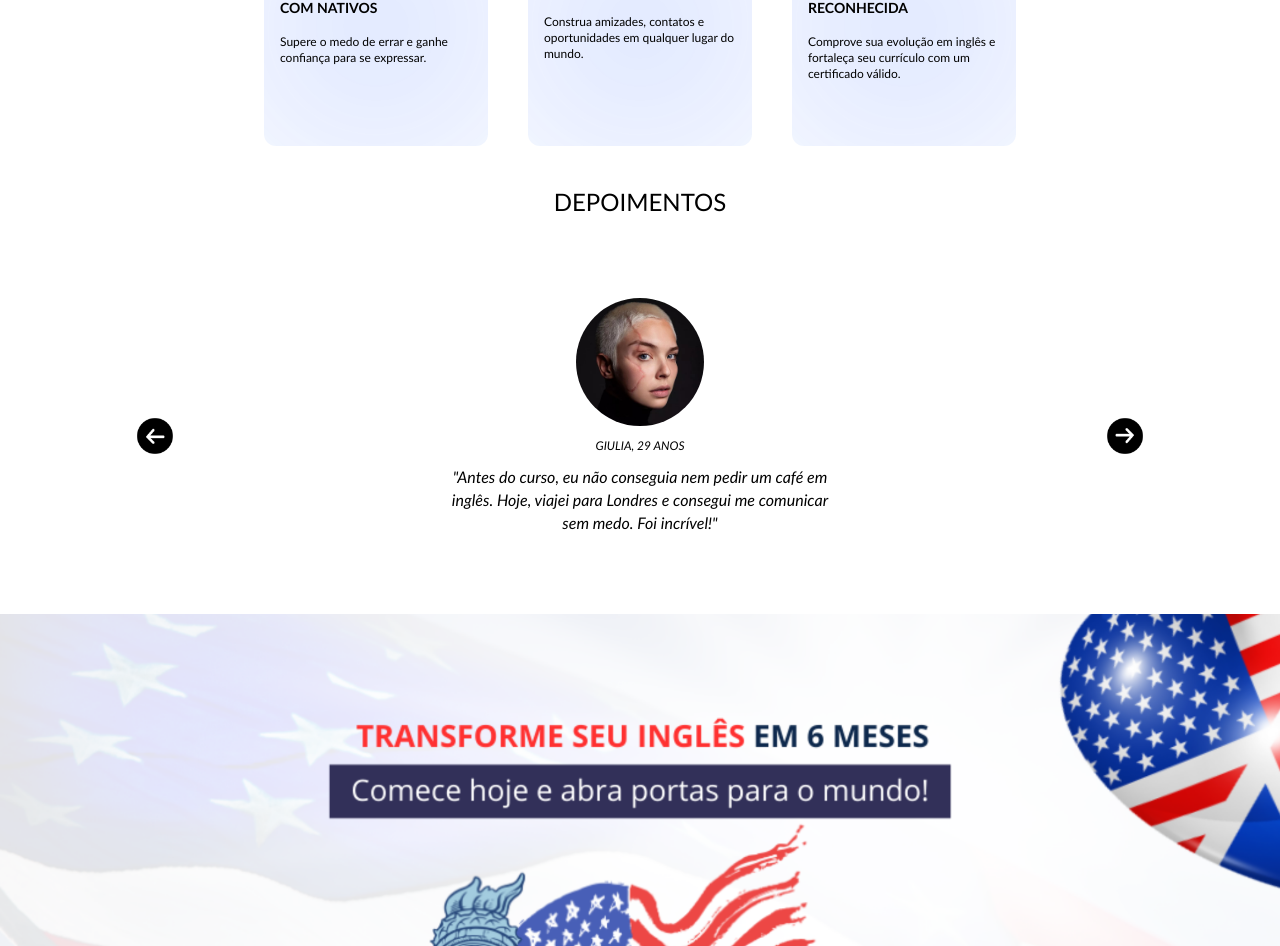
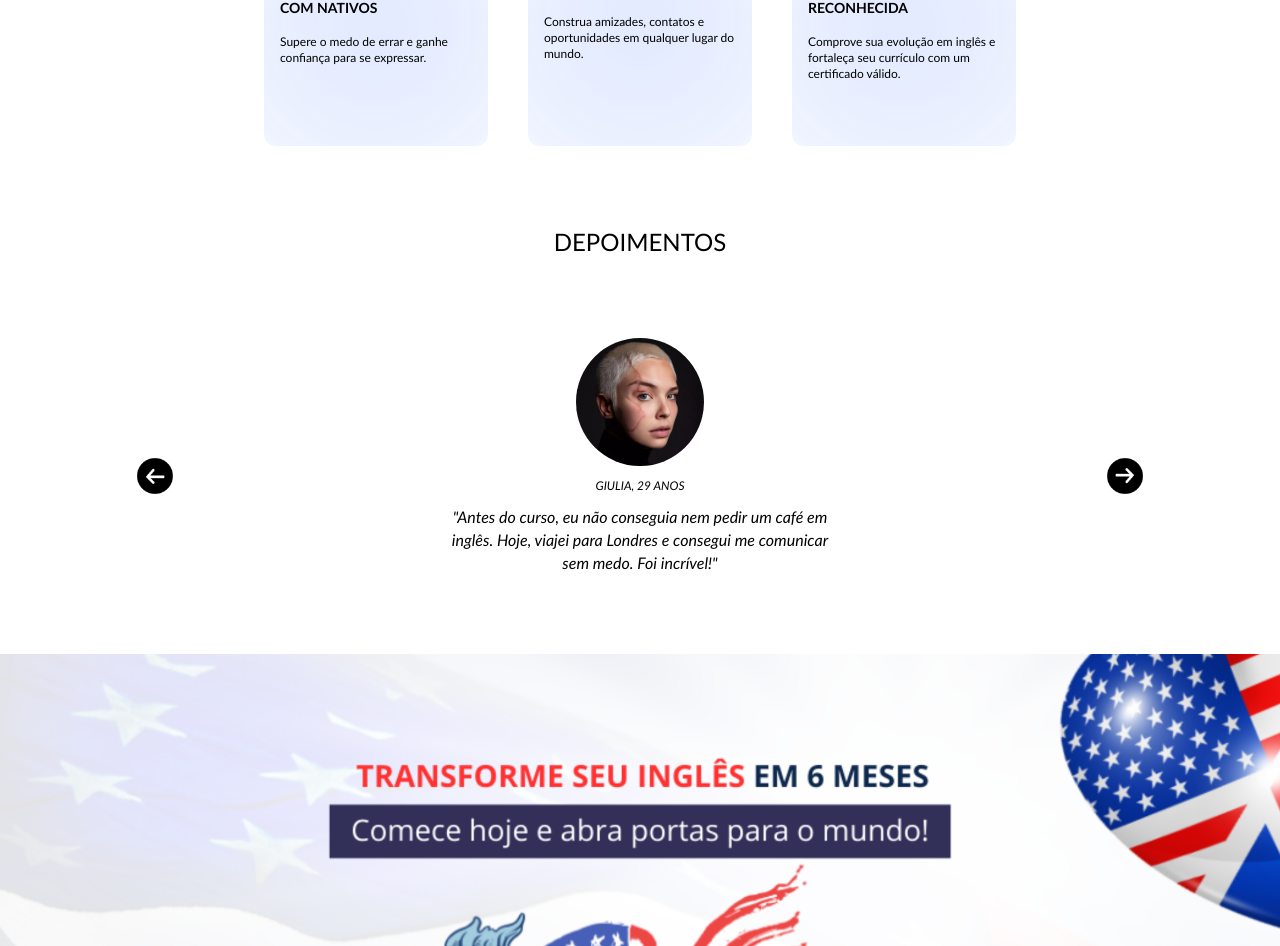
Before and after one commit to Flavianna-Saldanha/english-course, a Next.js app: page / in a window 1280 px wide. Shown: the part 2125-3071 px from the top of the page. Built offline with nearby package versions, Linux system fonts and the light colour scheme.

Commit message:
ajustando padding

```diff
--- a/src/app/page.tsx
+++ b/src/app/page.tsx
@@ -14,7 +14,7 @@ export const Page = () => {
       <PitchSection />
       <Beneficios />
 
-      <div>
+      <div className="pt-10">
         <div>
           <h1 className="text-2xl uppercase text-center my-10">Depoimentos</h1>
         </div>
```
